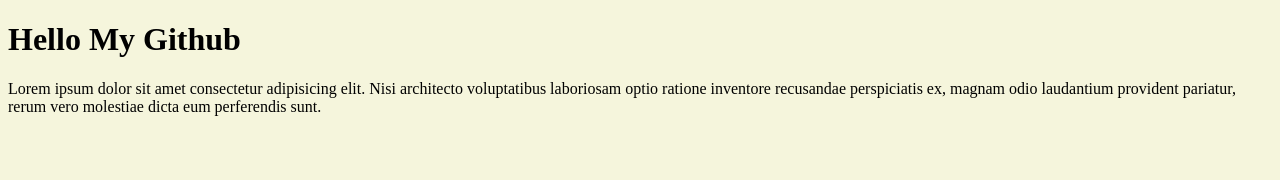
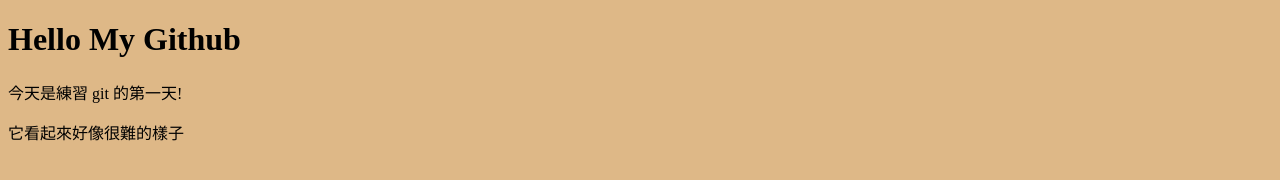
Before and after one commit to tomokoogura/2020_MobileWeb, a plain HTML site: page index.html in a window 1280 px wide. Drawn offline with Linux system fonts and the light colour scheme.

Commit message:
revised index and sytle

```diff
--- a/index.html
+++ b/index.html
@@ -8,7 +8,10 @@
 </head>
 <body>
     <h1>Hello My Github</h1>
-    <p>Lorem ipsum dolor sit amet consectetur adipisicing elit. Nisi architecto voluptatibus laboriosam optio ratione inventore recusandae perspiciatis ex, magnam odio laudantium provident pariatur, rerum vero molestiae dicta eum perferendis sunt.</p>
+
+    <p>今天是練習 git 的第一天!</p>
+
+    <p>它看起來好像很難的樣子</p>
 
 </body>
 </html>
--- a/style.css
+++ b/style.css
@@ -1,3 +1,3 @@
 body {
-    background-color: beige;
+    background-color: burlywood;
 }
```
